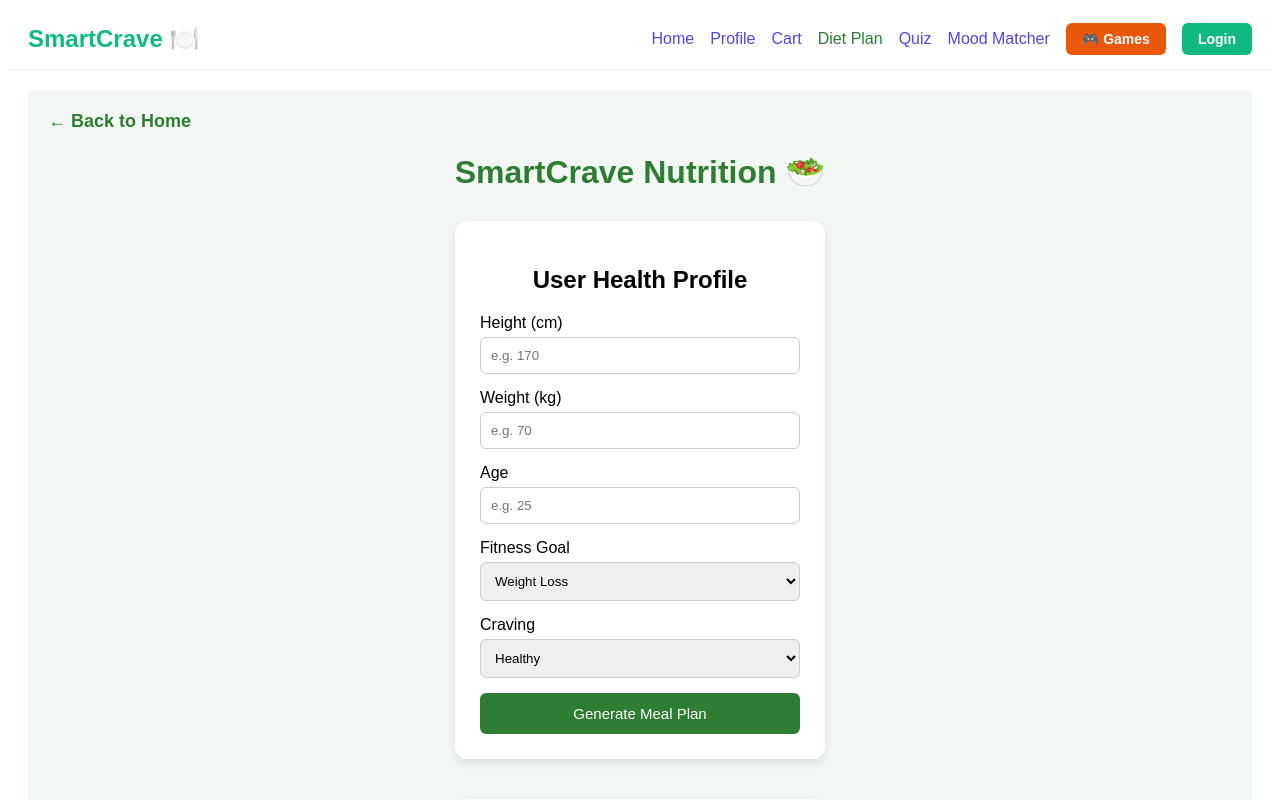
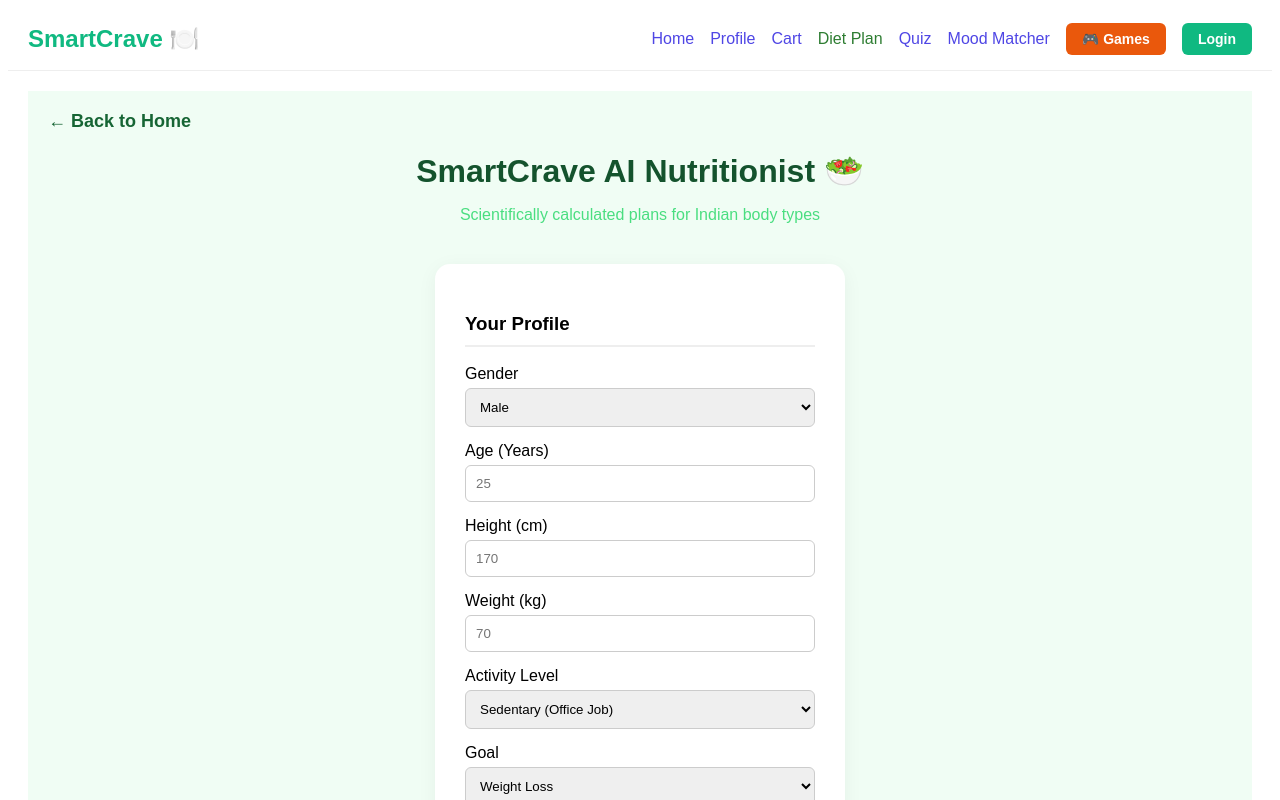
Before and after one commit to harinireddycheemala/restaurant-project, a React (Vite) app: page /diet in a window 1280 px wide. Shown: the top 800 px of the page. Built offline with nearby package versions, Linux system fonts and the light colour scheme.

Commit message:
Update DietPlan.jsx

```diff
--- a/src/pages/DietPlan.jsx
+++ b/src/pages/DietPlan.jsx
@@ -2,195 +2,278 @@ import React, { useState } from "react";
 import { Link } from "react-router-dom";
 
 const DietPlan = () => {
-  const [height, setHeight] = useState("");
-  const [weight, setWeight] = useState("");
+  // User Inputs
+  const [gender, setGender] = useState("male");
   const [age, setAge] = useState("");
-  const [goal, setGoal] = useState("Weight Loss");
-  const [craving, setCraving] = useState("Healthy");
+  const [height, setHeight] = useState(""); // cm
+  const [weight, setWeight] = useState(""); // kg
+  const [activity, setActivity] = useState("1.2"); // Sedentary default
+  const [goal, setGoal] = useState("loss"); // loss, maintain, gain
 
-  const [bmi, setBmi] = useState(null);
-  const [calories, setCalories] = useState(null);
+  // Results State
+  const [bmr, setBmr] = useState(0);
+  const [tdee, setTdee] = useState(0);
+  const [targetCalories, setTargetCalories] = useState(0);
   const [meals, setMeals] = useState([]);
-  const [weeklyPlan, setWeeklyPlan] = useState([]);
+  const [macros, setMacros] = useState({ protein: 0, carbs: 0, fats: 0 });
+  const [isCalculated, setIsCalculated] = useState(false);
 
-  const [trackerCalories, setTrackerCalories] = useState(0);
-  const [inputCalories, setInputCalories] = useState("");
+  // Subscription State
+  const [showSubscription, setShowSubscription] = useState(false);
+  const [selectedPlan, setSelectedPlan] = useState(null);
 
-  const [showDoctorModal, setShowDoctorModal] = useState(false);
-
-  const handleCalculate = () => {
-    // BMI Calculation
-    const heightInMeters = height / 100;
-    const bmiValue = (weight / (heightInMeters * heightInMeters)).toFixed(2);
-    setBmi(bmiValue);
-
-    // Calorie Calculation
-    let dailyCals = 0;
-    if (goal === "Weight Loss") dailyCals = weight * 22;
-    else if (goal === "Weight Gain") dailyCals = weight * 30;
-    else dailyCals = weight * 26;
-    setCalories(Math.round(dailyCals));
-
-    // Meal Logic
-    let mealData = [];
-    if (goal === "Weight Loss") {
-      mealData = [
-        { name: "Oatmeal", cal: "250" },
-        { name: "Grilled Chicken Salad", cal: "400" },
-        { name: "Vegetable Soup", cal: "300" }
-      ];
-    } else if (goal === "Weight Gain") {
-      mealData = [
-        { name: "Peanut Butter Toast", cal: "400" },
-        { name: "Rice + Chicken", cal: "600" },
-        { name: "Pasta", cal: "500" }
-      ];
-    } else {
-      mealData = [
-        { name: "Smoothie", cal: "300" },
-        { name: "Brown Rice + Veggies", cal: "450" },
-        { name: "Soup + Salad", cal: "350" }
-      ];
-    }
-    setMeals(mealData);
-
-    // Weekly Plan Logic
-    const days = ["Monday","Tuesday","Wednesday","Thursday","Friday","Saturday","Sunday"];
-    const breakfast = ["Oats","Smoothie","Egg Toast","Pancakes","Fruit Bowl","Yogurt","Omelette"];
-    const lunch = ["Chicken Salad","Brown Rice","Quinoa Bowl","Veg Wrap","Grilled Fish","Rice + Dal","Veg Pasta"];
-    const dinner = ["Soup","Grilled Veg","Salad","Chicken Bowl","Veg Curry","Steamed Veg","Light Pasta"];
-
-    const weekly = days.map((day, i) => ({
-      day, breakfast: breakfast[i], lunch: lunch[i], dinner: dinner[i]
-    }));
-    setWeeklyPlan(weekly);
+  // Indian Food Database (Calorie Approximate)
+  const foodDatabase = {
+    breakfast: [
+      { name: "2 Idli + Sambar", cal: 250, type: "low" },
+      { name: "Poha with Peanuts", cal: 300, type: "low" },
+      { name: "Upma with Veggies", cal: 280, type: "low" },
+      { name: "2 Aloo Paratha + Curd", cal: 450, type: "high" },
+      { name: "Masala Oats + Nuts", cal: 350, type: "med" },
+      { name: "Besan Chilla", cal: 200, type: "low" }
+    ],
+    lunch: [
+      { name: "2 Roti + Dal + Sabzi", cal: 400, type: "med" },
+      { name: "Rice + Rajma + Salad", cal: 450, type: "med" },
+      { name: "2 Roti + Paneer Bhurji", cal: 500, type: "high" },
+      { name: "Lemon Rice + Curd", cal: 350, type: "low" },
+      { name: "Quinoa Salad + Chickpeas", cal: 300, type: "low" }
+    ],
+    dinner: [
+      { name: "Dal Tadka + Rice", cal: 400, type: "med" },
+      { name: "Moong Dal Khichdi", cal: 350, type: "low" },
+      { name: "Grilled Chicken/Fish + Salad", cal: 350, type: "high" },
+      { name: "Palak Paneer + Roti", cal: 450, type: "high" },
+      { name: "Vegetable Soup + Sautéed Veggies", cal: 200, type: "low" }
+    ]
   };
 
-  const addCalories = () => {
-    setTrackerCalories(prev => prev + Number(inputCalories));
-    setInputCalories("");
+  const calculateDiet = () => {
+    // 1. BMR Calculation (Mifflin-St Jeor Equation)
+    let bmrValue = 10 * weight + 6.25 * height - 5 * age;
+    bmrValue += (gender === "male" ? 5 : -161);
+    setBmr(Math.round(bmrValue));
+
+    // 2. TDEE Calculation (BMR * Activity)
+    const tdeeValue = bmrValue * parseFloat(activity);
+    setTdee(Math.round(tdeeValue));
+
+    // 3. Target Calories based on Goal
+    let target = tdeeValue;
+    if (goal === "loss") target -= 500;
+    if (goal === "gain") target += 500;
+    setTargetCalories(Math.round(target));
+
+    // 4. Macro Split (Standard 40/30/30)
+    setMacros({
+      protein: Math.round((target * 0.30) / 4), // 1g protein = 4 cal
+      carbs: Math.round((target * 0.40) / 4),   // 1g carbs = 4 cal
+      fats: Math.round((target * 0.30) / 9)     // 1g fat = 9 cal
+    });
+
+    // 5. Generate Meals based on Calorie Goal
+    // If target is low, pick 'low' type meals. If high, pick 'high'.
+    const targetPerMeal = target / 3;
+    let mealType = "med";
+    if (targetPerMeal < 300) mealType = "low";
+    if (targetPerMeal > 500) mealType = "high";
+
+    const getRandomMeal = (type) => {
+      const options = foodDatabase[type].filter(f => f.type === mealType || f.type === "med");
+      return options[Math.floor(Math.random() * options.length)];
+    };
+
+    const newMeals = [
+      { time: "Breakfast (8 AM)", ...getRandomMeal("breakfast") },
+      { time: "Lunch (1 PM)", ...getRandomMeal("lunch") },
+      { time: "Dinner (8 PM)", ...getRandomMeal("dinner") }
+    ];
+
+    setMeals(newMeals);
+    setIsCalculated(true);
   };
 
+  const plans = [
+    {
+      name: "Basic",
+      price: "Free",
+      features: [
+        "Basic BMR & Calorie Calculator",
+        "Generic Meal Suggestions",
+        "Simple Calorie Tracker"
+      ],
+      color: "#10B981",
+      btnText: "Current Plan"
+    },
+    {
+      name: "Gold",
+      price: "₹299/mo",
+      features: [
+        "Personalized Macro Breakdown",
+        "Detailed Weekly Indian Menu",
+        "Water Intake Tracker",
+        "Email Support"
+      ],
+      color: "#ea580c",
+      btnText: "Upgrade"
+    },
+    {
+      name: "Premium",
+      price: "₹999/mo",
+      features: [
+        "1-on-1 Nutritionist Video Call",
+        "Customized Grocery List",
+        "Recipe Modification (Swaps)",
+        "Weekly Progress Check-ins",
+        "24/7 Chat Support"
+      ],
+      color: "#8b5cf6",
+      btnText: "Subscribe Now"
+    }
+  ];
+
   return (
-    <div style={{ padding: "20px", fontFamily: "Arial, sans-serif", background: "#f2f7f4", minHeight: "100vh" }}>
+    <div style={{ padding: "20px", fontFamily: "Arial, sans-serif", background: "#f0fdf4", minHeight: "100vh" }}>
       <div style={{ marginBottom: "20px" }}>
-        <Link to="/" style={{ textDecoration: "none", color: "#2e7d32", fontWeight: "bold", fontSize: "18px" }}>← Back to Home</Link>
+        <Link to="/" style={{ textDecoration: "none", color: "#166534", fontWeight: "bold", fontSize: "18px" }}>← Back to Home</Link>
       </div>
 
-      <h1 style={{ color: "#2e7d32", textAlign: "center" }}>SmartCrave Nutrition 🥗</h1>
+      <div style={{ textAlign: "center", marginBottom: "40px" }}>
+        <h1 style={{ color: "#14532d", margin: 0 }}>SmartCrave AI Nutritionist 🥗</h1>
+        <p style={{ color: "#4ade80" }}>Scientifically calculated plans for Indian body types</p>
+      </div>
 
-      <div style={{ display: "flex", flexWrap: "wrap", justifyContent: "center", gap: "30px", marginTop: "30px" }}>
+      <div style={{ display: "flex", flexWrap: "wrap", gap: "30px", justifyContent: "center" }}>
 
-        {/* Input Card */}
-        <div style={{ background: "white", padding: "25px", width: "320px", borderRadius: "12px", boxShadow: "0 4px 10px rgba(0,0,0,0.1)", textAlign: "left" }}>
-          <h2 style={{ textAlign: "center" }}>User Health Profile</h2>
+        {/* INPUT SECTION */}
+        <div style={{ background: "white", padding: "30px", borderRadius: "15px", boxShadow: "0 4px 20px rgba(0,0,0,0.05)", width: "350px" }}>
+          <h3 style={{ borderBottom: "2px solid #eee", paddingBottom: "10px" }}>Your Profile</h3>
+
+          <label>Gender</label>
+          <select value={gender} onChange={(e) => setGender(e.target.value)} style={inputStyle}>
+            <option value="male">Male</option>
+            <option value="female">Female</option>
+          </select>
+
+          <label>Age (Years)</label>
+          <input type="number" value={age} onChange={(e) => setAge(e.target.value)} placeholder="25" style={inputStyle} />
 
           <label>Height (cm)</label>
-          <input type="number" value={height} onChange={(e) => setHeight(e.target.value)} placeholder="e.g. 170" style={inputStyle} />
+          <input type="number" value={height} onChange={(e) => setHeight(e.target.value)} placeholder="170" style={inputStyle} />
 
           <label>Weight (kg)</label>
-          <input type="number" value={weight} onChange={(e) => setWeight(e.target.value)} placeholder="e.g. 70" style={inputStyle} />
+          <input type="number" value={weight} onChange={(e) => setWeight(e.target.value)} placeholder="70" style={inputStyle} />
 
-          <label>Age</label>
-          <input type="number" value={age} onChange={(e) => setAge(e.target.value)} placeholder="e.g. 25" style={inputStyle} />
-
-          <label>Fitness Goal</label>
-          <select value={goal} onChange={(e) => setGoal(e.target.value)} style={inputStyle}>
-            <option>Weight Loss</option>
-            <option>Weight Gain</option>
-            <option>Maintain Health</option>
+          <label>Activity Level</label>
+          <select value={activity} onChange={(e) => setActivity(e.target.value)} style={inputStyle}>
+            <option value="1.2">Sedentary (Office Job)</option>
+            <option value="1.375">Lightly Active (Exercise 1-3 days)</option>
+            <option value="1.55">Moderately Active (Exercise 3-5 days)</option>
+            <option value="1.725">Very Active (Exercise 6-7 days)</option>
           </select>
 
-          <label>Craving</label>
-          <select value={craving} onChange={(e) => setCraving(e.target.value)} style={inputStyle}>
-            <option>Healthy</option>
-            <option>Sweet</option>
-            <option>Spicy</option>
-            <option>Fast Food</option>
+          <label>Goal</label>
+          <select value={goal} onChange={(e) => setGoal(e.target.value)} style={inputStyle}>
+            <option value="loss">Weight Loss</option>
+            <option value="maintain">Maintain Weight</option>
+            <option value="gain">Muscle Gain</option>
           </select>
 
-          <button onClick={handleCalculate} style={buttonStyle}>Generate Meal Plan</button>
+          <button onClick={calculateDiet} style={buttonStyle}>Generate AI Plan</button>
         </div>
 
-        {/* Results Card */}
-        {bmi && (
-          <div style={{ background: "white", padding: "25px", width: "320px", borderRadius: "12px", boxShadow: "0 4px 10px rgba(0,0,0,0.1)" }}>
-            <h2>Health Analysis</h2>
-            <p><strong>BMI:</strong> {bmi}</p>
-            <p><strong>Recommended Calories:</strong> {calories} kcal</p>
+        {/* RESULTS SECTION */}
+        {isCalculated && (
+          <div style={{ flex: 1, minWidth: "300px", maxWidth: "600px" }}>
+            <div style={{ background: "white", padding: "30px", borderRadius: "15px", boxShadow: "0 4px 20px rgba(0,0,0,0.05)", marginBottom: "20px" }}>
+              <h3 style={{ color: "#ea580c", margin: "0 0 15px 0" }}>Your Analysis</h3>
+              <div style={{ display: "grid", gridTemplateColumns: "1fr 1fr", gap: "15px" }}>
+                <div style={{ background: "#f0fdf4", padding: "15px", borderRadius: "10px", textAlign: "center" }}>
+                  <div style={{ fontSize: "12px", color: "#666" }}>BMR (Metabolism)</div>
+                  <div style={{ fontSize: "20px", fontWeight: "bold", color: "#166534" }}>{bmr} kcal</div>
+                </div>
+                <div style={{ background: "#fff7ed", padding: "15px", borderRadius: "10px", textAlign: "center" }}>
+                  <div style={{ fontSize: "12px", color: "#666" }}>Daily Target</div>
+                  <div style={{ fontSize: "20px", fontWeight: "bold", color: "#ea580c" }}>{targetCalories} kcal</div>
+                </div>
+              </div>
 
-            <h3>Recommended Meals</h3>
-            <table style={tableStyle}>
-              <thead><tr><th>Meal</th><th>Food</th><th>Cal</th></tr></thead>
-              <tbody>
-                {meals.map((m, i) => (
-                  <tr key={i}><td>Meal {i+1}</td><td>{m.name}</td><td>{m.cal}</td></tr>
-                ))}
-              </tbody>
-            </table>
+              <div style={{ marginTop: "20px" }}>
+                <h4>Recommended Macros (Daily)</h4>
+                <p style={{ fontSize: "14px", color: "#555" }}>Protein: <strong>{macros.protein}g</strong> | Carbs: <strong>{macros.carbs}g</strong> | Fats: <strong>{macros.fats}g</strong></p>
+              </div>
+            </div>
 
-            {/* Doctor Consult Button */}
-            <button
-              onClick={() => setShowDoctorModal(true)}
-              style={{ ...buttonStyle, background: "#ea580c", marginTop: "20px" }}
-            >
-              👨‍⚕️ Consult Nutritionist
-            </button>
+            <div style={{ background: "white", padding: "30px", borderRadius: "15px", boxShadow: "0 4px 20px rgba(0,0,0,0.05)" }}>
+              <h3 style={{ margin: "0 0 15px 0" }}>Today's Indian Meal Plan</h3>
+              {meals.map((meal, index) => (
+                <div key={index} style={{ display: "flex", justifyContent: "space-between", alignItems: "center", padding: "12px 0", borderBottom: "1px solid #f0f0f0" }}>
+                  <div>
+                    <div style={{ fontWeight: "bold", color: "#333" }}>{meal.time}</div>
+                    <div style={{ fontSize: "14px" }}>{meal.name}</div>
+                  </div>
+                  <div style={{ background: "#eee", padding: "5px 10px", borderRadius: "15px", fontSize: "12px", fontWeight: "bold" }}>{meal.cal} kcal</div>
+                </div>
+              ))}
+
+              <button
+                onClick={() => setShowSubscription(true)}
+                style={{ width: "100%", marginTop: "20px", padding: "12px", background: "#8b5cf6", color: "white", border: "none", borderRadius: "8px", fontWeight: "bold", cursor: "pointer" }}
+              >
+                👨‍⚕️ Consult Nutritionist (Premium)
+              </button>
+            </div>
           </div>
         )}
       </div>
 
-      {/* Weekly Planner */}
-      {weeklyPlan.length > 0 && (
-        <div style={{ marginTop: "40px", background: "white", padding: "20px", borderRadius: "12px", boxShadow: "0 4px 10px rgba(0,0,0,0.1)" }}>
-          <h2 style={{ textAlign: "center" }}>Weekly Meal Planner</h2>
-          <table style={{...tableStyle, width: "90%", margin: "20px auto"}}>
-            <thead><tr><th>Day</th><th>Breakfast</th><th>Lunch</th><th>Dinner</th></tr></thead>
-            <tbody>
-              {weeklyPlan.map((plan, i) => (
-                <tr key={i}>
-                  <td>{plan.day}</td>
-                  <td>{plan.breakfast}</td>
-                  <td>{plan.lunch}</td>
-                  <td>{plan.dinner}</td>
-                </tr>
+      {/* SUBSCRIPTION MODAL */}
+      {showSubscription && (
+        <div style={{ position: "fixed", top: 0, left: 0, width: "100%", height: "100%", background: "rgba(0,0,0,0.6)", display: "flex", justifyContent: "center", alignItems: "center", zIndex: 2000 }}>
+          <div style={{ background: "white", padding: "40px", borderRadius: "20px", width: "90%", maxWidth: "900px", maxHeight: "90vh", overflowY: "auto", position: "relative" }}>
+            <button onClick={() => setShowSubscription(false)} style={{ position: "absolute", top: "20px", right: "20px", background: "none", border: "none", fontSize: "24px", cursor: "pointer" }}>×</button>
+
+            <h2 style={{ textAlign: "center", color: "#333" }}>Choose Your Plan</h2>
+            <p style={{ textAlign: "center", color: "#666", marginBottom: "30px" }}>Unlock your full health potential</p>
+
+            <div style={{ display: "grid", gridTemplateColumns: "repeat(auto-fit, minmax(250px, 1fr))", gap: "20px" }}>
+              {plans.map((plan, idx) => (
+                <div key={idx} style={{
+                  border: plan.name === "Premium" ? "2px solid #8b5cf6" : "1px solid #eee",
+                  borderRadius: "15px",
+                  padding: "25px",
+                  textAlign: "center",
+                  background: plan.name === "Premium" ? "#f5f3ff" : "white",
+                  transition: "transform 0.2s"
+                }}
+                onMouseEnter={(e) => e.currentTarget.style.transform = "translateY(-5px)"}
+                onMouseLeave={(e) => e.currentTarget.style.transform = "translateY(0)"}
+                >
+                  <h3 style={{ color: plan.color }}>{plan.name}</h3>
+                  <div style={{ fontSize: "28px", fontWeight: "bold", margin: "10px 0" }}>{plan.price}</div>
+                  <ul style={{ listStyle: "none", padding: 0, textAlign: "left", marginBottom: "20px", lineHeight: "1.8" }}>
+                    {plan.features.map((f, i) => (
+                      <li key={i} style={{ fontSize: "14px" }}>✓ {f}</li>
+                    ))}
+                  </ul>
+                  <button
+                    onClick={() => alert(`Proceeding to payment gateway for ${plan.name} plan...`)}
+                    disabled={plan.name === "Basic"}
+                    style={{
+                      width: "100%",
+                      padding: "10px",
+                      background: plan.name === "Basic" ? "#ccc" : plan.color,
+                      color: "white",
+                      border: "none",
+                      borderRadius: "8px",
+                      cursor: plan.name === "Basic" ? "not-allowed" : "pointer",
+                      fontWeight: "bold"
+                    }}
+                  >
+                    {plan.btnText}
+                  </button>
+                </div>
               ))}
-            </tbody>
-          </table>
-        </div>
-      )}
-
-      {/* Calorie Tracker */}
-      <div style={{ marginTop: "40px", background: "white", padding: "25px", width: "320px", margin: "40px auto", borderRadius: "12px", boxShadow: "0 4px 10px rgba(0,0,0,0.1)" }}>
-        <h2>Calorie Tracker</h2>
-        <div style={{ display: "flex", gap: "10px", marginTop: "10px" }}>
-          <input
-            type="number"
-            value={inputCalories}
-            onChange={(e) => setInputCalories(e.target.value)}
-            placeholder="Enter calories"
-            style={inputStyle}
-          />
-          <button onClick={addCalories} style={{...buttonStyle, width: "auto"}}>Add</button>
-        </div>
-        <p style={{ marginTop: "15px", fontWeight: "bold" }}>Total Calories: {trackerCalories}</p>
-      </div>
-
-      {/* Doctor Modal */}
-      {showDoctorModal && (
-        <div style={{ position: "fixed", top: 0, left: 0, width: "100%", height: "100%", background: "rgba(0,0,0,0.5)", display: "flex", justifyContent: "center", alignItems: "center", zIndex: 2000 }}>
-          <div style={{ background: "white", padding: "30px", borderRadius: "12px", width: "400px", textAlign: "center" }}>
-            <h2 style={{ color: "#ea580c" }}>Premium Consultation</h2>
-            <p>Get a personalized plan from a certified Nutritionist.</p>
-            <ul style={{ textAlign: "left", lineHeight: "1.6" }}>
-              <li>✅ 1-on-1 Video Call</li>
-              <li>✅ Custom Diet Charts</li>
-              <li>✅ Weekly Follow-ups</li>
-            </ul>
-            <h3 style={{ color: "#2e7d32" }}>$29.99 / month</h3>
-            <div style={{ display: "flex", gap: "10px", justifyContent: "center", marginTop: "20px" }}>
-              <button onClick={() => setShowDoctorModal(false)} style={{...buttonStyle, background: "#ccc", color: "#333"}}>Cancel</button>
-              <button onClick={() => alert("Redirecting to Payment Gateway...")} style={buttonStyle}>Subscribe Now</button>
             </div>
           </div>
         </div>
@@ -199,9 +282,7 @@ const DietPlan = () => {
   );
 };
 
-// Helper Styles
 const inputStyle = { width: "100%", padding: "10px", marginTop: "5px", marginBottom: "15px", borderRadius: "6px", border: "1px solid #ccc", boxSizing: "border-box" };
-const buttonStyle = { width: "100%", padding: "12px", background: "#2e7d32", color: "white", border: "none", borderRadius: "6px", cursor: "pointer", fontSize: "15px" };
-const tableStyle = { width: "100%", borderCollapse: "collapse", marginTop: "10px" };
+const buttonStyle = { width: "100%", padding: "12px", background: "#10B981", color: "white", border: "none", borderRadius: "6px", cursor: "pointer", fontSize: "16px", fontWeight: "bold", transition: "0.3s" };
 
 export default DietPlan;
```
